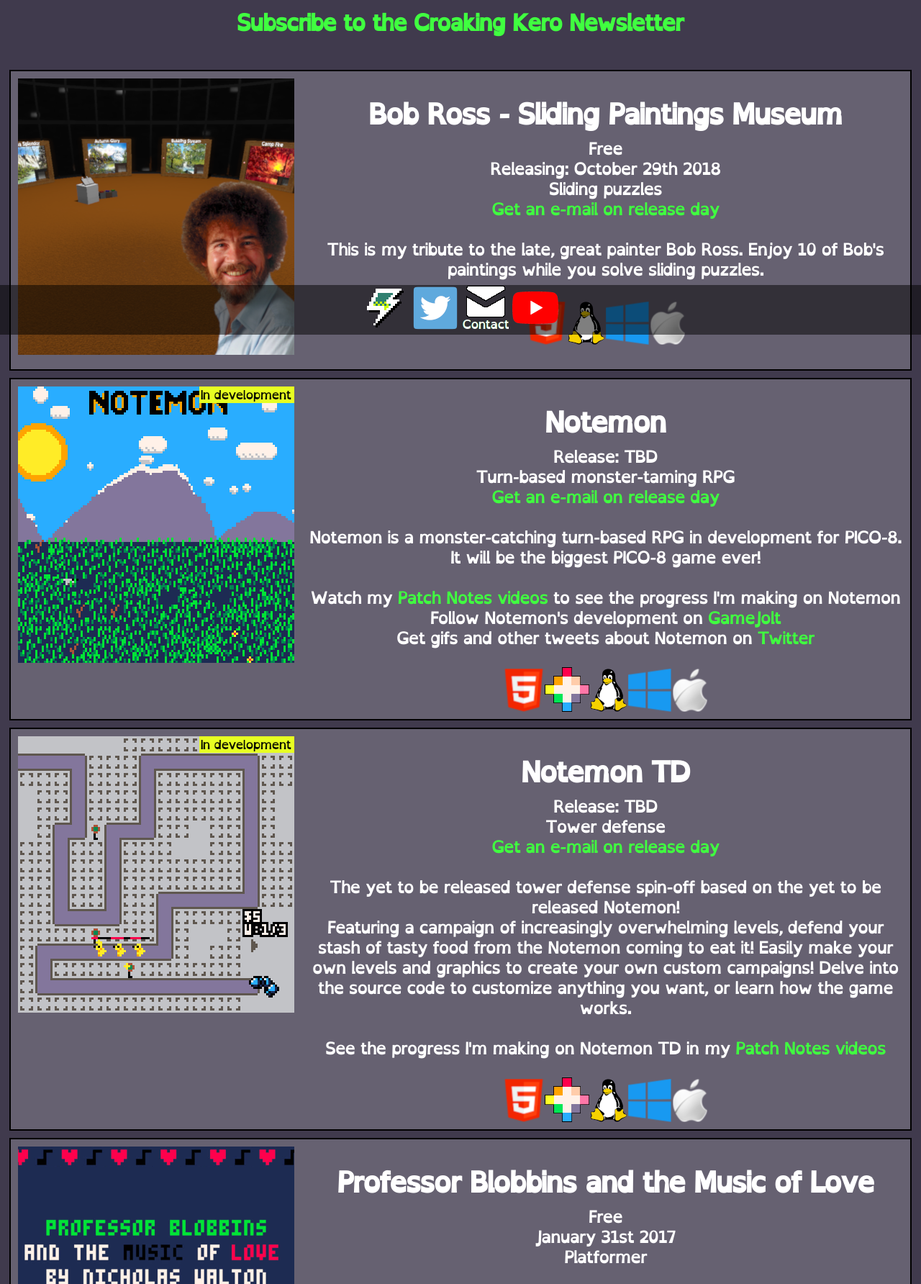
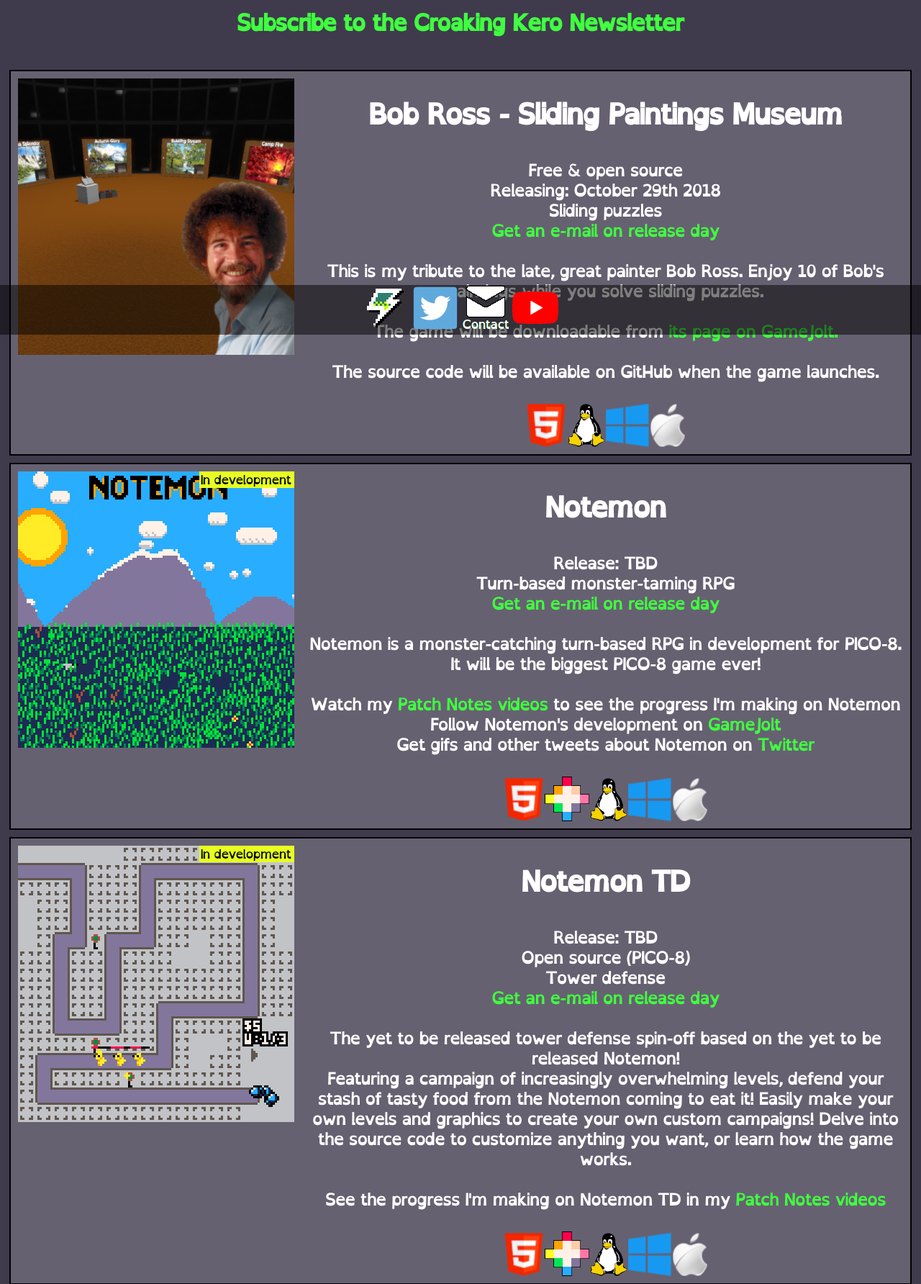
Before and after one commit to UltimaN3rd/ultiman3rd.github.io, a PHP site: page / in a window 1280 px wide. Shown: the part 335-2119 px from the top of the page at 72% size. Run offline with PHP 8.4, Linux system fonts and the light colour scheme.

Commit message:
Removed <p> tags and linked Bob Ross GameJolt page

```diff
--- a/index.htm
+++ b/index.htm
@@ -48,14 +48,16 @@
 <div class="grid">
   <div class="grid-sizer"></div>
   <div class="grid-item">
-    <div id="thumbnail"><img src="images/bobross.png"></div>
+    <div id="thumbnail"><a href="https://gamejolt.com/games/bobrossmuseum/338949" target="_blank"><img src="images/bobross.png"></a></div>
     <div id="description">
       <h3>Bob Ross - Sliding Paintings Museum</h3>
-      <p>Free<br/>
+      Free & open source<br/>
       Releasing: October 29th 2018<br/>
       Sliding puzzles<br/>
       <a href="http://croakingkero.com/phplist/?p=subscribe&id=1" target="_blank">Get an e-mail on release day</a><br/><br/>
       This is my tribute to the late, great painter Bob Ross. Enjoy 10 of Bob's paintings while you solve sliding puzzles.<br/><br/>
+      The game will be downloadable from <a href="https://gamejolt.com/games/bobrossmuseum/338949" target="_blank">its page on GameJolt.</a><br/><br/>
+      The source code will be available on GitHub when the game launches.<br/><br/>
       <img src="images/platforms/html5.png"><img src="images/platforms/linux.png"><img src="images/platforms/windows.png"><img src="images/platforms/mac.png">
     </div>
   </div>
@@ -63,13 +65,13 @@
     <div id="thumbnail"><a href="https://gamejolt.com/games/Notemon/327851"><img src="images/notemon.png"></a></div>
     <div id="description">
       <h3>Notemon</h3>
-      <p>Release: TBD<br/>
+      Release: TBD<br/>
       Turn-based monster-taming RPG<br/>
       <a href="http://croakingkero.com/phplist/?p=subscribe&id=1" target="_blank">Get an e-mail on release day</a><br/><br/>
       Notemon is a monster-catching turn-based RPG in development for PICO-8. It will be the biggest PICO-8 game ever!<br/><br/>
       Watch my <a href="https://www.youtube.com/watch?v=HgS5gIkqb9M&list=PLPGNrHeloF_eiCo7jchppuBVf7aXUQBR7&index=1" target="_blank">Patch Notes videos</a> to see the progress I'm making on Notemon<br/>
       Follow Notemon's development on <a href="https://gamejolt.com/games/Notemon/327851">GameJolt</a><br/>
-      Get gifs and other tweets about Notemon on <a href="https://twitter.com/NotemonGame">Twitter</a></p>
+      Get gifs and other tweets about Notemon on <a href="https://twitter.com/NotemonGame">Twitter</a><br/><br/>
       <img src="images/platforms/html5.png"><img src="images/platforms/pico8.png"><img src="images/platforms/linux.png"><img src="images/platforms/windows.png"><img src="images/platforms/mac.png">
     </div>
   </div>
@@ -77,12 +79,13 @@
     <div id="thumbnail"><img src="images/notemon_td.png"></div>
     <div id="description">
       <h3>Notemon TD</h3>
-      <p>Release: TBD<br/>
+      Release: TBD<br/>
+      Open source (PICO-8)<br/>
       Tower defense<br/>
       <a href="http://croakingkero.com/phplist/?p=subscribe&id=1" target="_blank">Get an e-mail on release day</a><br/><br/>
       The yet to be released tower defense spin-off based on the yet to be released Notemon!<br/>
       Featuring a campaign of increasingly overwhelming levels, defend your stash of tasty food from the Notemon coming to eat it! Easily make your own levels and graphics to create your own custom campaigns! Delve into the source code to customize anything you want, or learn how the game works.<br/><br/>
-      See the progress I'm making on Notemon TD in my <a href="https://www.youtube.com/watch?v=I40nELOGvWE&list=PLPGNrHeloF_eiCo7jchppuBVf7aXUQBR7&index=7" target="_blank">Patch Notes videos</a></p>
+      See the progress I'm making on Notemon TD in my <a href="https://www.youtube.com/watch?v=I40nELOGvWE&list=PLPGNrHeloF_eiCo7jchppuBVf7aXUQBR7&index=7" target="_blank">Patch Notes videos</a><br/><br/>
       <img src="images/platforms/html5.png"><img src="images/platforms/pico8.png"><img src="images/platforms/linux.png"><img src="images/platforms/windows.png"><img src="images/platforms/mac.png">
     </div>
   </div>
@@ -90,11 +93,11 @@
     <div id="thumbnail"><a href="https://gamejolt.com/games/professor-blobbins-and-the-music-of-love/225130"><img src="images/music_of_love.png"></a></div>
     <div id="description">
       <h3>Professor Blobbins and the Music of Love</h3>
-      <p>Free<br/>
+      Free and open source (PICO-8)<br/>
       January 31st 2017<br/>
       Platformer<br/><br/>
       Professor Blobbins bounces into his first adventure with The Music of Love! Hop along each of the 7 levels, helping (or annoying) the NPCs who each have a short song to sing. Every level has an additional challenge for more determined players.<br/><br/>
-      Play in-browser or download on <a href="https://gamejolt.com/games/professor-blobbins-and-the-music-of-love/225130">GameJolt</a></p>
+      Play in-browser or download on <a href="https://gamejolt.com/games/professor-blobbins-and-the-music-of-love/225130">GameJolt.</a><br/><br/>
       <img src="images/platforms/html5.png"><img src="images/platforms/pico8.png"><img src="images/platforms/linux.png"><img src="images/platforms/windows.png"><img src="images/platforms/mac.png">
     </div>
   </div>
@@ -102,12 +105,13 @@
     <div id="thumbnail"><a href="https://gamejolt.com/games/steal-godot/160943"><img src="images/steal_godot.png"></a></div>
     <div id="description">
       <h3>Steal Godot</h3>
-      <p>Free<br/>
+      Free & open source (Godot)<br/>
       June 28th 2016<br/>
       Sokoban puzzle game<br/><br/>
       The Bevy of AAA Developers have shut down every free game development engine. It's up to you to break into their facility, figure out the puzzles and steal the Godot game engine back!<br/><br/>
-      Steal Godot is a short, simple puzzle game featuring blocks, switches, doors and ice. It's open-source and the source code + assets are available on <a href="https://gitlab.com/UltimaN3rd/steal-godot" target="_blank">GitLab.</a> Everything in the game was made by me (Nicholas Walton) with a lot of feedback and ideas from my wife, Froggie717.<br/><br/>
-      Play in-browser or download on <a href="https://gamejolt.com/games/steal-godot/160943">GameJolt</a></p>
+      Steal Godot is a short, simple puzzle game featuring blocks, switches, doors and ice. Everything in the game was made by me (Nicholas Walton) with a lot of feedback and ideas from my wife, Froggie717.<br/><br/>
+      Play in-browser or download on <a href="https://gamejolt.com/games/steal-godot/160943">GameJolt</a><br/><br/>
+      The source code + assets are available on <a href="https://gitlab.com/UltimaN3rd/steal-godot" target="_blank">GitLab.</a><br/><br/>
       <img src="images/platforms/html5.png"><img src="images/platforms/linux.png"><img src="images/platforms/windows.png"><img src="images/platforms/mac.png">
     </div>
   </div>
@@ -115,13 +119,13 @@
     <div id="thumbnail"><a href="https://gamejolt.com/games/it-all-revolves-around-you/139701"><img src="images/iaray.png"></a></div>
     <div id="description">
       <h3>It All Revolves Around You</h3>
-      <p>Free<br/>
+      Free<br/>
       September 21st 2015<br/>
       Gravity game<br/><br/>
       A giant black hole is hurtling towards Dust Town and you are the only thing in the entire universe that can save them! You'll have to grow from a speck of dust to an asteroid, a planet, a star, to something large enough to defeat the black hole.<br/>
       Because in this game, like no other, It All Revolves Around You!<br/><br/>
       This is a simple game where you must absorb smaller objects in space to grow while avoiding the larger ones. The twist is that in this universe, in classic video game fashion, you are the centre of attention - and gravity.<br/><br/>
-      Download on <a href="https://gamejolt.com/games/it-all-revolves-around-you/139701">GameJolt</a></p>
+      Download on <a href="https://gamejolt.com/games/it-all-revolves-around-you/139701">GameJolt</a><br/><br/>
       <img src="images/platforms/windows.png">
     </div>
   </div>
--- a/style.css
+++ b/style.css
@@ -19,7 +19,6 @@
 
 p{
   margin-top:-30px;
-  font-size:24px;
 }
 
 h1,h4{
@@ -72,6 +71,7 @@
   padding-bottom:10px;
   padding-left:10px;
   padding-right:10px;
+  font-size:24px;
 }
 
 @media screen and (min-width: 1800px) {
```
